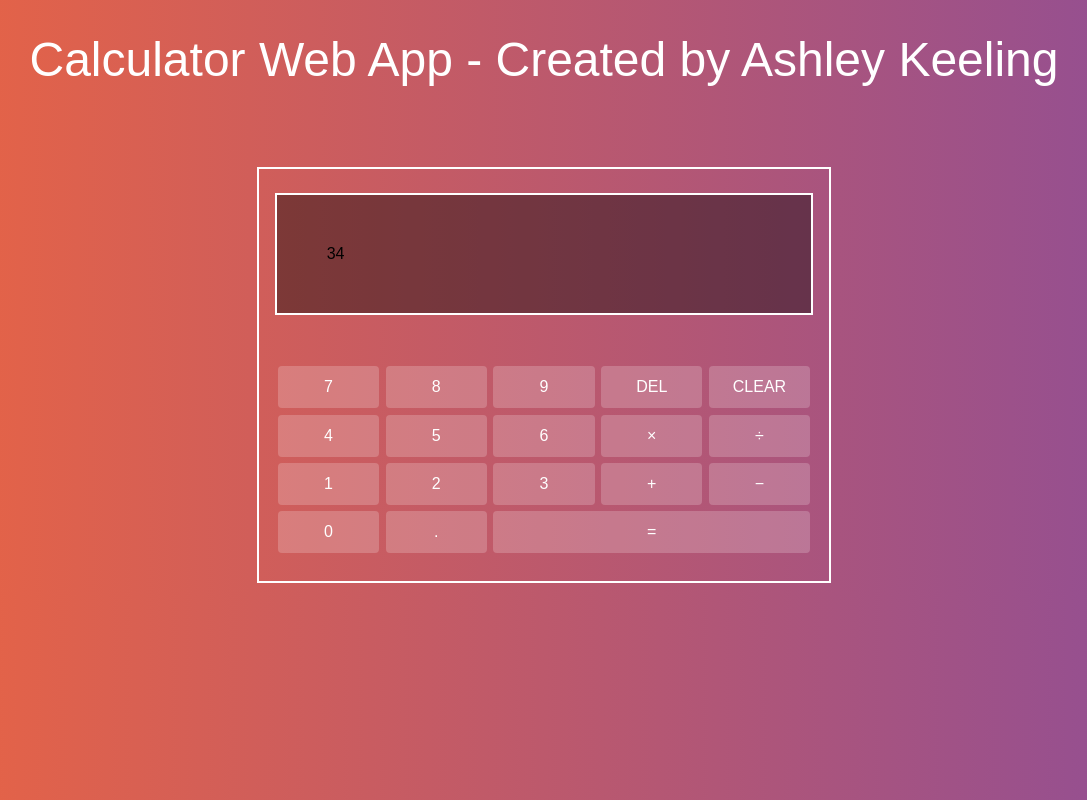
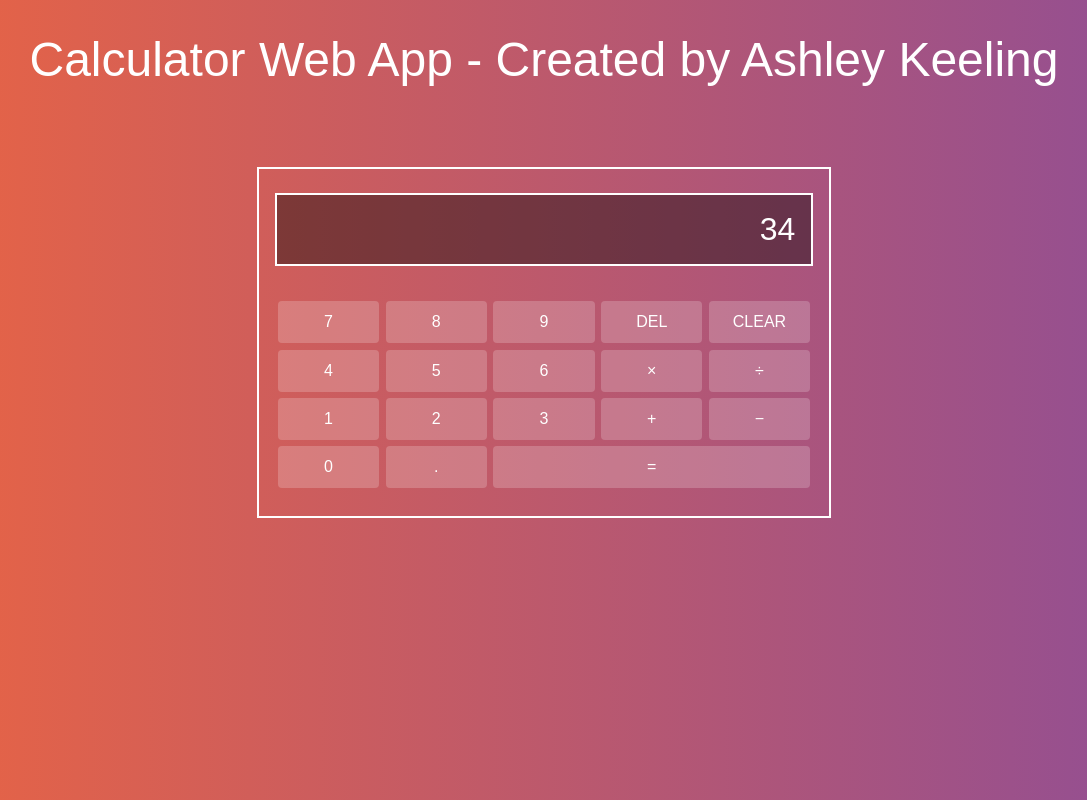
Before and after one commit to AshleyKeeling/Calculator-App, a plain HTML site: page index.html in a window 1280 px wide. Shown: the whole page, without its empty margins (96-1183 px from the left). Drawn offline with Linux system fonts and the light colour scheme.

Commit message:
improved calculator screen

```diff
--- a/style.css
+++ b/style.css
@@ -43,10 +43,13 @@ button:hover {
 
 #screen {
     border: 2px white solid;
-    padding: 50px;
-    margin-bottom: 3em;
+    padding: 0.5em;
+    margin-bottom: 1em;
     background-color: rgba(0, 0, 0, 0.4);
     grid-area: screen;
+    color: white;
+    font-size: 2em;
+    text-align: right;
 }
 
 #btn-0 {
```
